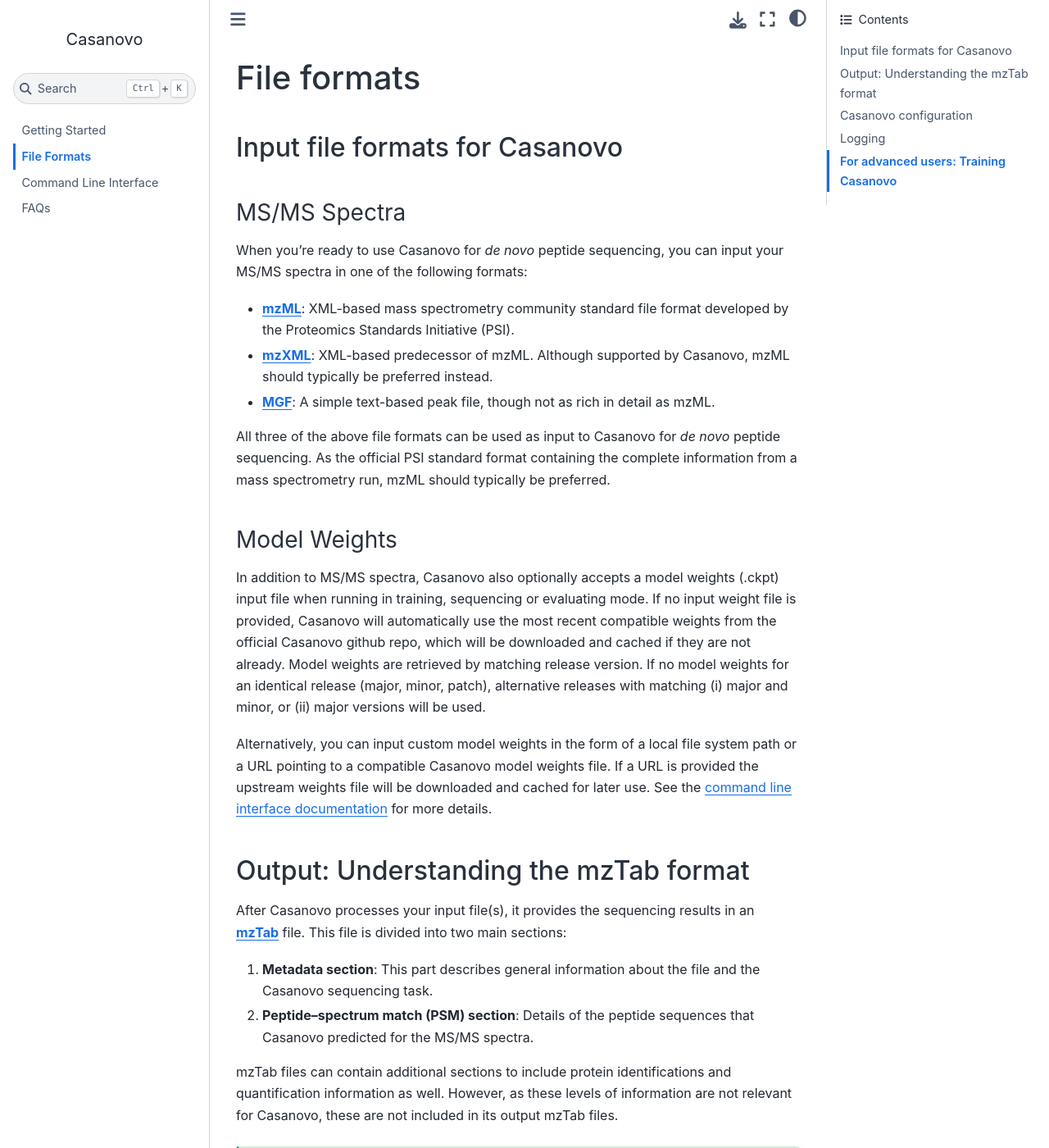
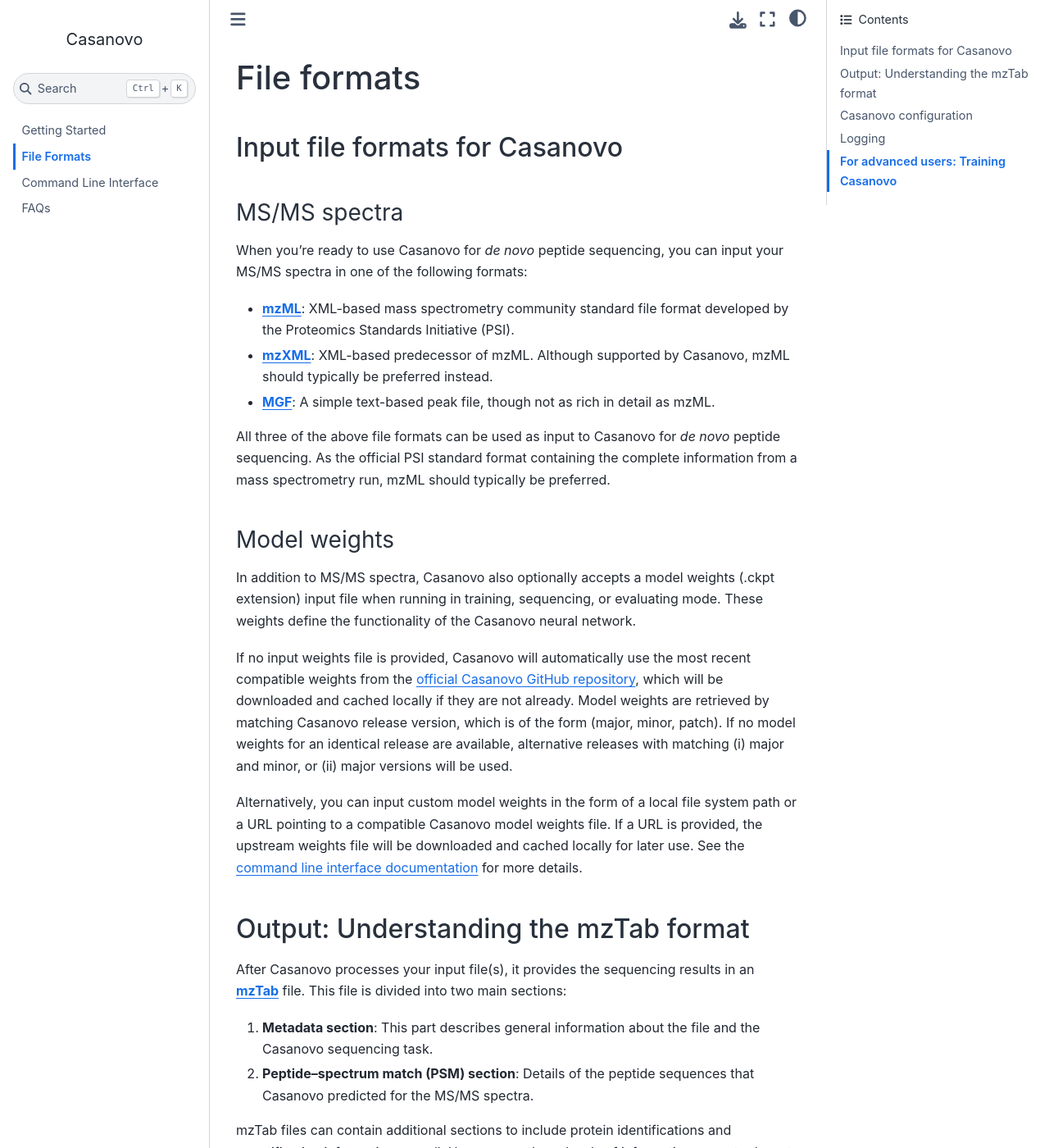
Before and after one commit to Noble-Lab/casanovo, a Sphinx documentation site: the page built from docs/file_formats.md, in a window 1280 px wide and 1400 px high. Shown: the whole window at 82% size. Built offline with Sphinx 7.4.7 and the Sphinx Book theme 1.1.4, drawn with Linux system fonts in a browser that asks for light colours.

```diff
--- a/docs/file_formats.md
+++ b/docs/file_formats.md
@@ -2,7 +2,7 @@
 
 ## Input file formats for Casanovo
 
-### MS/MS Spectra
+### MS/MS spectra
 
 When you're ready to use Casanovo for *de novo* peptide sequencing, you can input your MS/MS spectra in one of the following formats:
 
@@ -13,15 +13,17 @@ When you're ready to use Casanovo for *de novo* peptide sequencing, you can inpu
 All three of the above file formats can be used as input to Casanovo for *de novo* peptide sequencing.
 As the official PSI standard format containing the complete information from a mass spectrometry run, mzML should typically be preferred.
 
-### Model Weights
+### Model weights
 
-In addition to MS/MS spectra, Casanovo also optionally accepts a model weights (.ckpt) input file when running in training, sequencing or evaluating mode.
-If no input weight file is provided, Casanovo will automatically use the most recent compatible weights from the official Casanovo github repo, which will be downloaded and cached if they are not already.
-Model weights are retrieved by matching release version.
-If no model weights for an identical release (major, minor, patch), alternative releases with matching (i) major and minor, or (ii) major versions will be used.
+In addition to MS/MS spectra, Casanovo also optionally accepts a model weights (.ckpt extension) input file when running in training, sequencing, or evaluating mode.
+These weights define the functionality of the Casanovo neural network.
+
+If no input weights file is provided, Casanovo will automatically use the most recent compatible weights from the [official Casanovo GitHub repository](https://github.com/Noble-Lab/casanovo), which will be downloaded and cached locally if they are not already.
+Model weights are retrieved by matching Casanovo release version, which is of the form (major, minor, patch).
+If no model weights for an identical release are available, alternative releases with matching (i) major and minor, or (ii) major versions will be used.
 
 Alternatively, you can input custom model weights in the form of a local file system path or a URL pointing to a compatible Casanovo model weights file.
-If a URL is provided the upstream weights file will be downloaded and cached for later use.
+If a URL is provided, the upstream weights file will be downloaded and cached locally for later use.
 See the [command line interface documentation](cli.rst) for more details.
 
 ## Output: Understanding the mzTab format
```
Also changed, not shown: CHANGELOG.md (+3 -2 lines).
